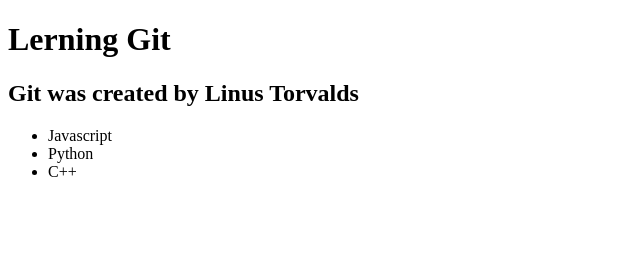
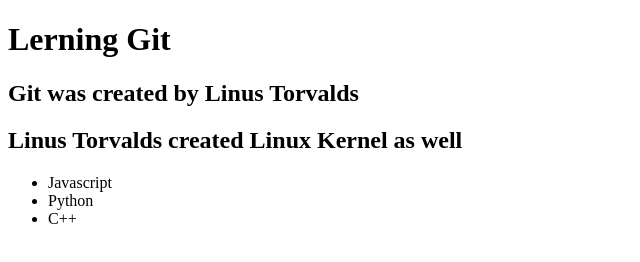
Before and after one commit to suraj-thadarai/gitTutorial, a plain HTML site: page index.html in a window 1280 px wide. Shown: the whole page, without its empty margins (0-640 px from the left). Drawn offline with Linux system fonts and the light colour scheme.

Commit message:
h2 tag added into index.html

```diff
--- a/index.html
+++ b/index.html
@@ -8,6 +8,7 @@
   <body>
     <h1>Lerning Git</h1>
     <h2>Git was created by Linus Torvalds</h2>
+    <h2>Linus Torvalds created Linux Kernel as well</h2>
     <ul>
       <li>Javascript</li>
       <li>Python</li>
```
